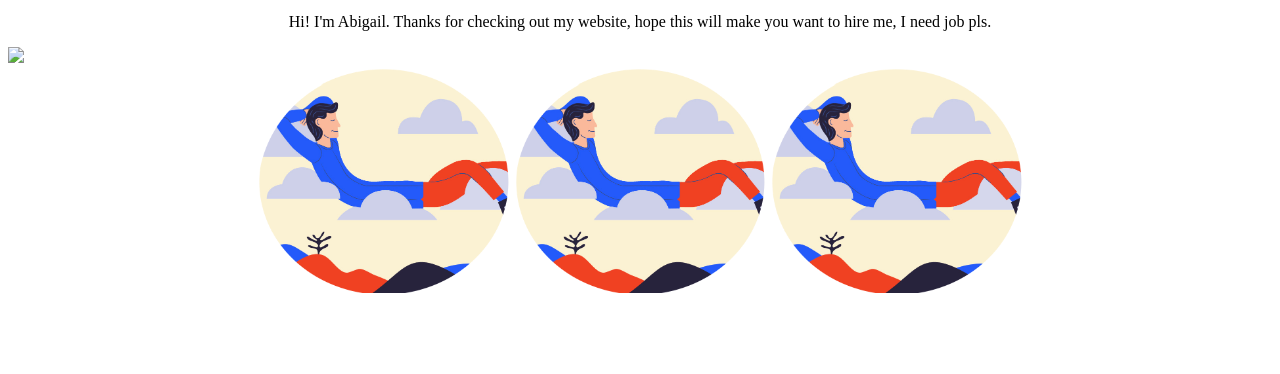
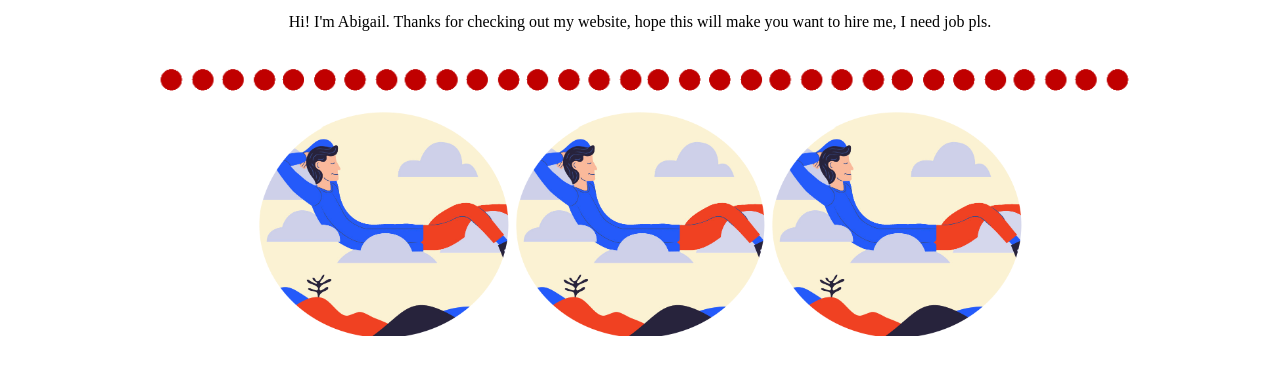
Before and after one commit to Aburgerl/Portfolio-Me, a website: page HomePage.html in a window 1280 px wide. Shown: the part 176-550 px from the top of the page. Drawn offline with Linux system fonts and the light colour scheme.

Commit message:
Update HomePage.html

```diff
--- a/HomePage.html
+++ b/HomePage.html
@@ -15,7 +15,7 @@
 
 	<p class="para"> Hi! I'm Abigail. Thanks for checking out my website, hope this will make you want to hire me, I need job pls.  </p>
 
-	<img src ="Pictures/CircleBoys.png class="centreLine">
+	<img src ="Pictures/CircleBoys.png" class="centreLine">
 
 	<div style = "text-align:center">
 		<img src ="Pictures/Boop.png" class="circleBoys">
```
